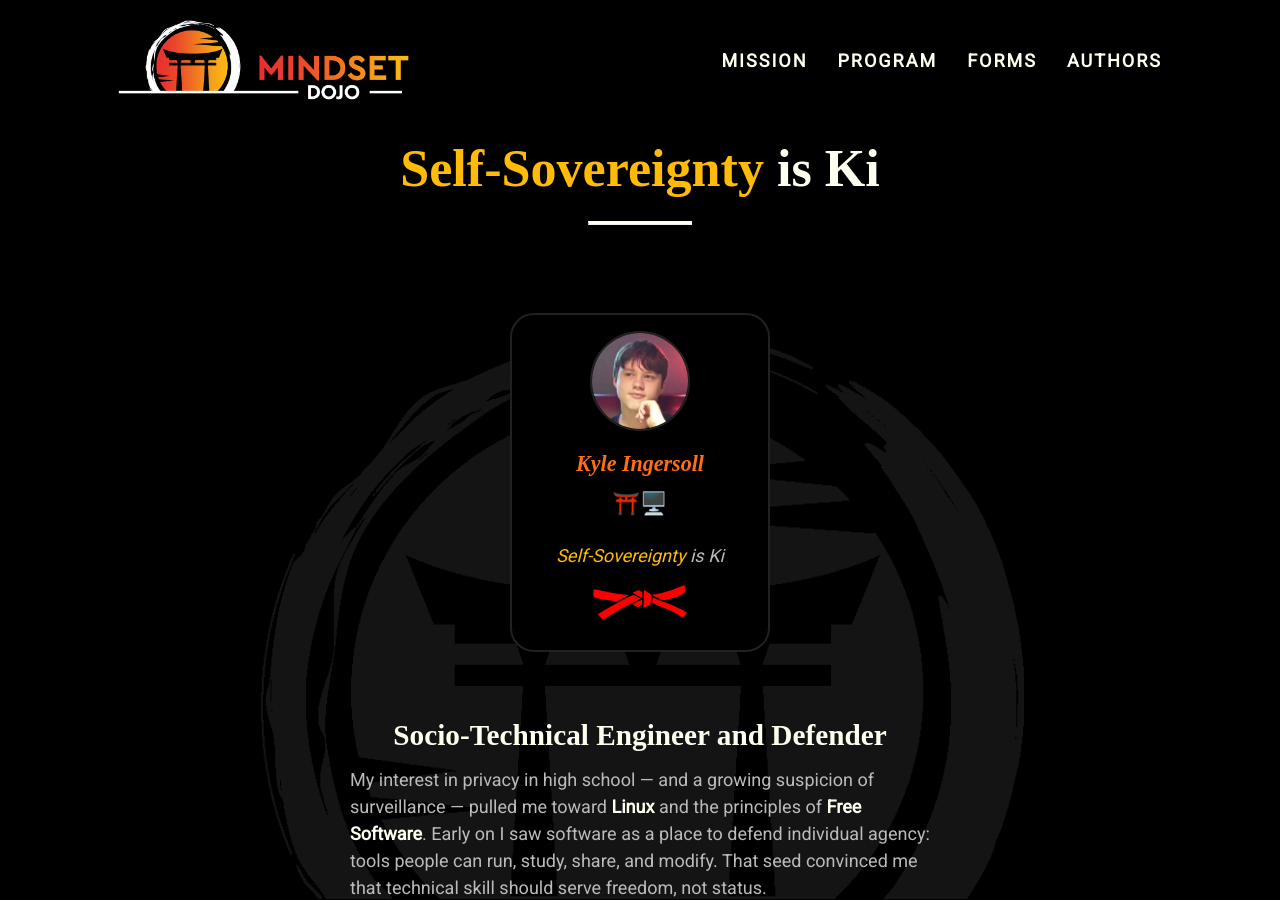
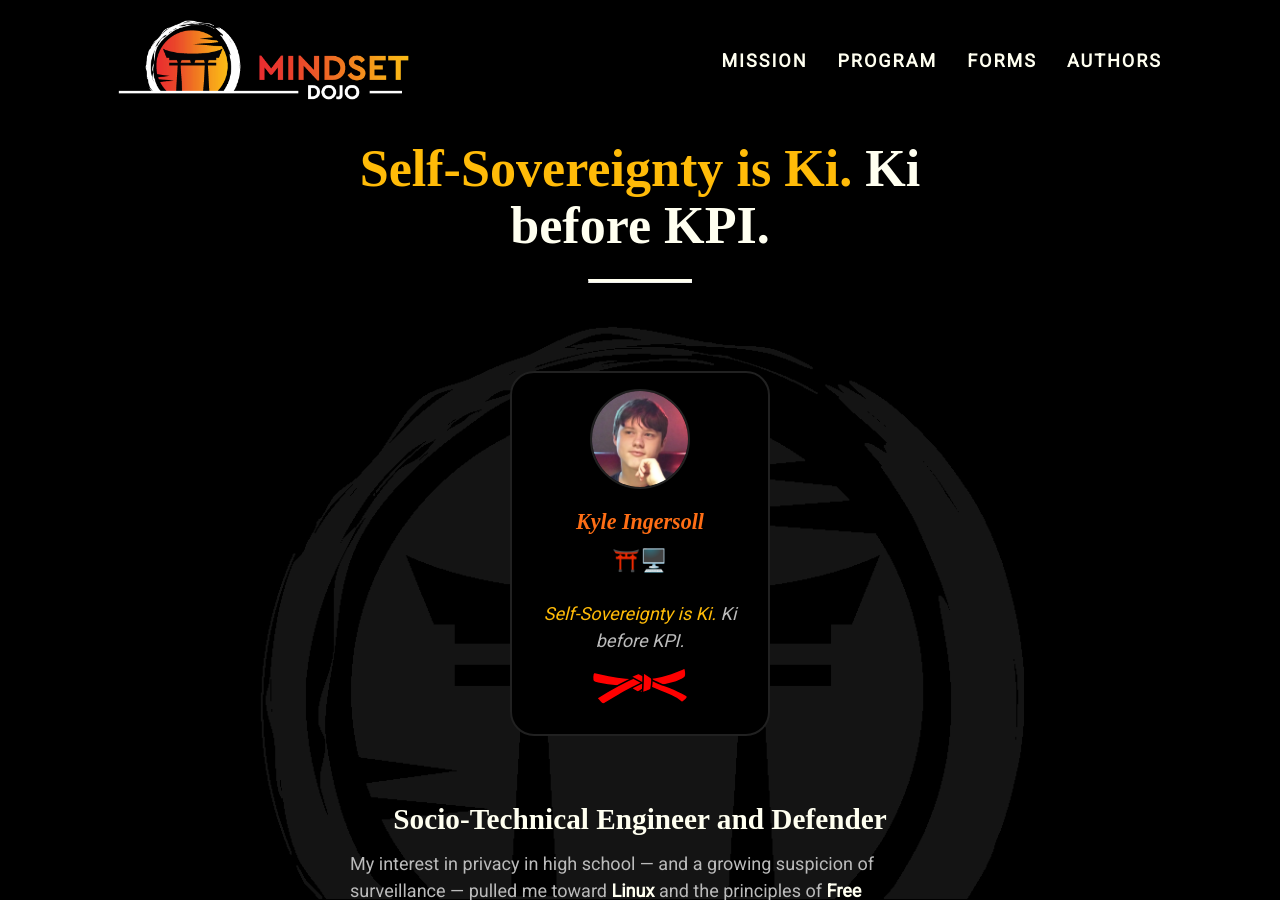
Before and after one commit to mindset-dojo/mindset-dojo.github.io, a Jekyll site: the page built from _authors/kyle-ingersoll.md, in a window 1280 px wide and 900 px high. Built offline with Jekyll 4.4.1, drawn with Linux system fonts in a browser that asks for light colours; some web fonts are replaced.

Commit message:
feat(kyle-ingersoll): update mantra.

```diff
--- a/_authors/kyle-ingersoll.md
+++ b/_authors/kyle-ingersoll.md
@@ -1,8 +1,8 @@
 ---
 layout: threshold
 sections_key: author
-mantra: "Self-Sovereignty is Ki"
-mantra_mark: "Self-Sovereignty"
+mantra: "Self-Sovereignty is Ki. Ki before KPI."
+mantra_mark: "Self-Sovereignty is Ki."
 description: >
   College and Mindset Dojo Student. Skilled in metacognition, conversations, and computer. Last follower of the previous two incarnations of Mindset Dojo, and first of this version.
 name: Kyle Ingersoll
```
